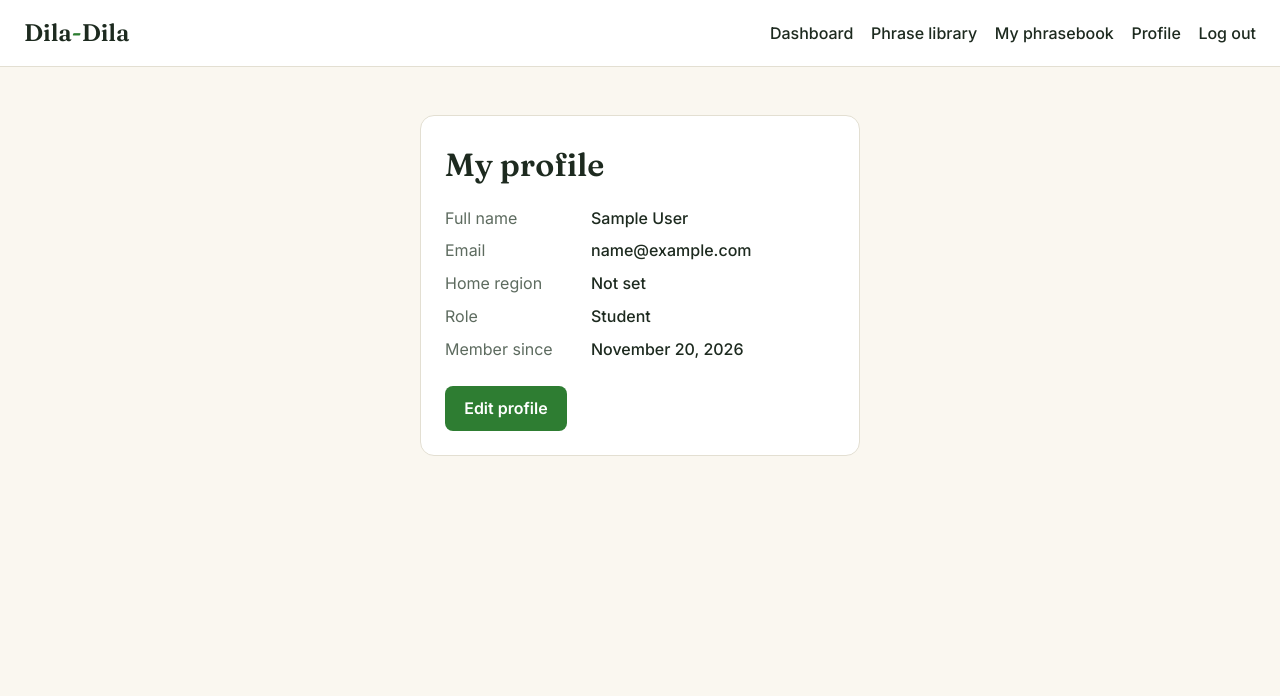
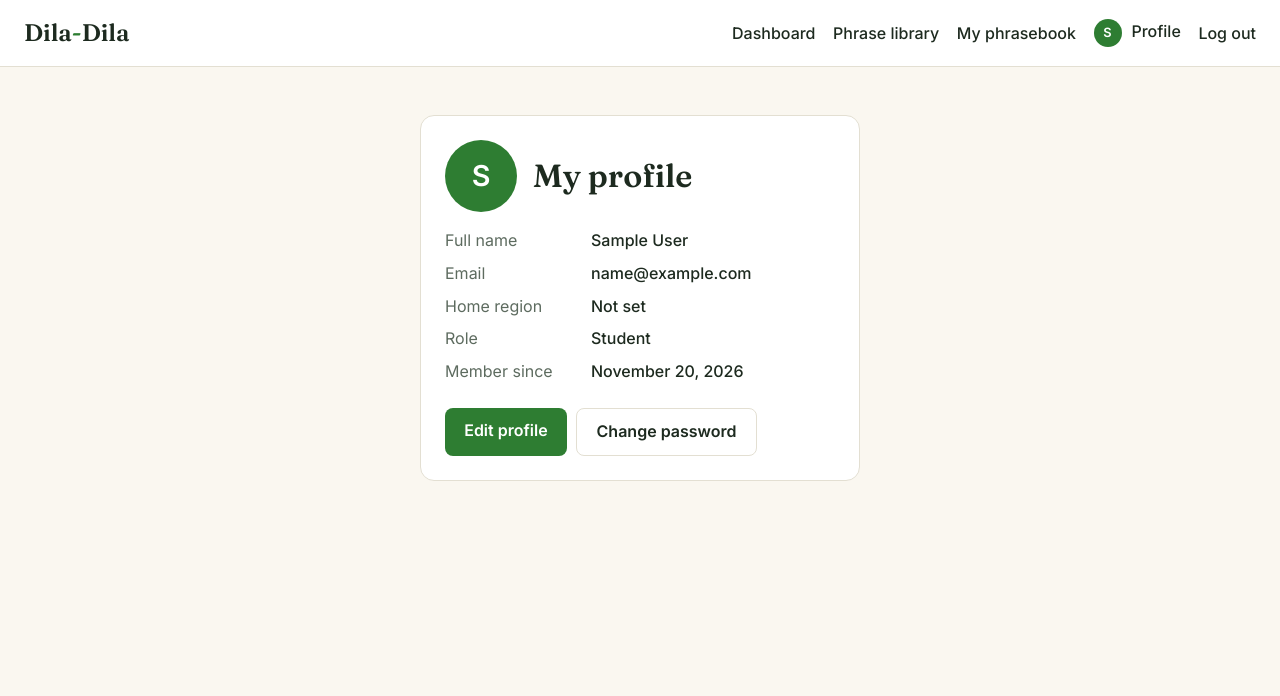
Before and after one commit to joshuadaveabella/DilaDila-Abella-Joshua-G5, a Django app: page /accounts/profile/ in a window 1280 px wide. Shown: the top 696 px of the page. Run offline with Django 5.2, Linux system fonts and the light colour scheme; the visitor is signed in with stand-in values (Sample User, id 1); parts of the project's set-up code (start-up, migrations or seed data) failed here and were passed over.

Commit message:
Let users upload a profile photo and change their password (ISS-04)
Profile form accepts a photo (old file removed after the save commits), avatar in the navigation bar, and a change-password page that needs the current password.

```diff
--- a/accounts/forms.py
+++ b/accounts/forms.py
@@ -92,8 +92,11 @@ class ProfileForm(forms.ModelForm):
 
     class Meta:
         model = User
-        fields = ["full_name", "email", "home_region"]
-        labels = {"full_name": "Full name", "email": "Email address"}
+        fields = ["full_name", "email", "home_region", "profile_photo"]
+        labels = {
+            "full_name": "Full name", "email": "Email address",
+            "profile_photo": "Profile photo (optional – JPEG, PNG or WEBP, max 2 MB)",
+        }
 
     def clean_email(self):
         return clean_unique_email(self, self.cleaned_data["email"], exclude_pk=self.instance.pk)
--- a/accounts/urls.py
+++ b/accounts/urls.py
@@ -1,4 +1,6 @@
+from django.contrib.auth import views as auth_views
 from django.contrib.auth.views import LogoutView
+from django.urls import reverse_lazy
 from django.urls import path
 
 from . import views
@@ -14,4 +16,18 @@ urlpatterns = [
     path("dashboard/admin/", views.admin_dashboard, name="admin_dashboard"),
     path("profile/", views.profile, name="profile"),
     path("profile/edit/", views.profile_edit, name="profile_edit"),
+    path("password/change/", views.DilaPasswordChangeView.as_view(), name="password_change"),
+    # Forgot password (the reset link is emailed; in development it is printed in the terminal)
+    path("password/reset/", auth_views.PasswordResetView.as_view(
+        template_name="accounts/password_reset.html",
+        email_template_name="accounts/password_reset_email.txt",
+        subject_template_name="accounts/password_reset_subject.txt",
+        success_url=reverse_lazy("accounts:password_reset_done")), name="password_reset"),
+    path("password/reset/sent/", auth_views.PasswordResetDoneView.as_view(
+        template_name="accounts/password_reset_done.html"), name="password_reset_done"),
+    path("password/reset/<uidb64>/<token>/", auth_views.PasswordResetConfirmView.as_view(
+        template_name="accounts/password_reset_confirm.html",
+        success_url=reverse_lazy("accounts:password_reset_complete")), name="password_reset_confirm"),
+    path("password/reset/complete/", auth_views.PasswordResetCompleteView.as_view(
+        template_name="accounts/password_reset_complete.html"), name="password_reset_complete"),
 ]
--- a/accounts/views.py
+++ b/accounts/views.py
@@ -1,7 +1,9 @@
 from django.contrib import messages
 from django.contrib.auth import login
 from django.contrib.auth.decorators import login_required
-from django.contrib.auth.views import LoginView
+from django.contrib.auth.views import LoginView, PasswordChangeView
+from django.db import transaction
+from django.urls import reverse_lazy
 from django.shortcuts import redirect, render
 
 from .decorators import role_required
@@ -84,10 +86,16 @@ def profile(request):
 @login_required
 def profile_edit(request):
     """Edit the logged-in user's own profile."""
+    old_photo = request.user.profile_photo.name if request.user.profile_photo else ""
     if request.method == "POST":
-        form = ProfileForm(request.POST, instance=request.user)
+        form = ProfileForm(request.POST, request.FILES, instance=request.user)
         if form.is_valid():
-            form.save()
+            with transaction.atomic():
+                user = form.save()
+                new_photo = user.profile_photo.name if user.profile_photo else ""
+                if old_photo and old_photo != new_photo:
+                    storage = User._meta.get_field("profile_photo").storage
+                    transaction.on_commit(lambda: storage.delete(old_photo))
             messages.success(request, "Your profile was updated.")
             return redirect("accounts:profile")
         messages.error(request, "Please fix the errors below.")
@@ -99,3 +107,14 @@ def profile_edit(request):
 def permission_denied(request, exception=None):
     """Friendly 403 page, shown when a user opens another role's page."""
     return render(request, "403.html", status=403)
+
+
+class DilaPasswordChangeView(PasswordChangeView):
+    """Logged-in users change their own password (the old password is required)."""
+
+    template_name = "accounts/password_change.html"
+    success_url = reverse_lazy("accounts:profile")
+
+    def form_valid(self, form):
+        messages.success(self.request, "Your password was changed.")
+        return super().form_valid(form)
--- a/static/css/style.css
+++ b/static/css/style.css
@@ -111,3 +111,10 @@ a.danger, .danger { color: var(--danger) !important; }
 .badge.saved { background: #e8f5e9; margin-top: .6rem; }
 .phrase-card form { margin-top: .5rem; }
 .phrase-card form .btn { width: auto; }
+
+/* ---- Avatars ---- */
+.avatar { width: 28px; height: 28px; border-radius: 50%; object-fit: cover; vertical-align: middle; margin-right: .35rem; }
+.avatar-fallback { display: inline-flex; align-items: center; justify-content: center; background: var(--green); color: #fff; font-size: .8rem; font-weight: 600; }
+.avatar-lg { width: 72px; height: 72px; font-size: 1.8rem; margin-right: 0; }
+.profile-head { display: flex; align-items: center; gap: 1rem; margin-bottom: .5rem; }
+.profile-head h1 { margin: 0; }
--- a/templates/accounts/profile.html
+++ b/templates/accounts/profile.html
@@ -2,7 +2,14 @@
 {% block title %}My profile{% endblock %}
 {% block content %}
 <section class="card auth-card">
-  <h1>My profile</h1>
+  <div class="profile-head">
+    {% if user.profile_photo %}
+      <img class="avatar avatar-lg" src="{{ user.profile_photo.url }}" alt="Your profile photo">
+    {% else %}
+      <span class="avatar avatar-lg avatar-fallback" aria-hidden="true">{{ user.full_name|slice:":1"|upper }}</span>
+    {% endif %}
+    <h1>My profile</h1>
+  </div>
   <dl class="details">
     <dt>Full name</dt><dd>{{ user.full_name }}</dd>
     <dt>Email</dt><dd>{{ user.email }}</dd>
@@ -10,6 +17,9 @@
     <dt>Role</dt><dd>{{ user.get_role_display }}</dd>
     <dt>Member since</dt><dd>{{ user.created_at|date:"F d, Y" }}</dd>
   </dl>
-  <a class="btn" href="{% url 'accounts:profile_edit' %}">Edit profile</a>
+  <div class="actions">
+    <a class="btn" href="{% url 'accounts:profile_edit' %}">Edit profile</a>
+    <a class="btn btn-ghost" href="{% url 'accounts:password_change' %}">Change password</a>
+  </div>
 </section>
 {% endblock %}
--- a/templates/accounts/profile_edit.html
+++ b/templates/accounts/profile_edit.html
@@ -3,7 +3,7 @@
 {% block content %}
 <section class="card auth-card">
   <h1>Edit profile</h1>
-  <form method="post" novalidate>
+  <form method="post" enctype="multipart/form-data" novalidate>
     {% csrf_token %}
     {% include "accounts/_form_fields.html" %}
     <div class="actions">
--- a/templates/base.html
+++ b/templates/base.html
@@ -19,7 +19,10 @@
         {% if user.role == "STUDENT" %}<a href="{% url 'phrasebook:my_phrasebook' %}">My phrasebook</a>{% endif %}
         {% if user.role == "ADMIN" %}<a href="{% url 'library:manage_phrases' %}">Manage</a>
         <a href="{% url 'phrasebook:all_phrasebooks' %}">Phrasebooks</a>{% endif %}
-        <a href="{% url 'accounts:profile' %}">Profile</a>
+        <a href="{% url 'accounts:profile' %}" class="profile-link">
+          {% if user.profile_photo %}<img class="avatar" src="{{ user.profile_photo.url }}" alt="">{% else %}<span class="avatar avatar-fallback" aria-hidden="true">{{ user.full_name|slice:":1"|upper }}</span>{% endif %}
+          Profile
+        </a>
         <form method="post" action="{% url 'accounts:logout' %}" class="inline">
           {% csrf_token %}
           <button type="submit" class="link-button">Log out</button>
```
Also changed, not shown: config/settings.py (+12 -1 lines).
